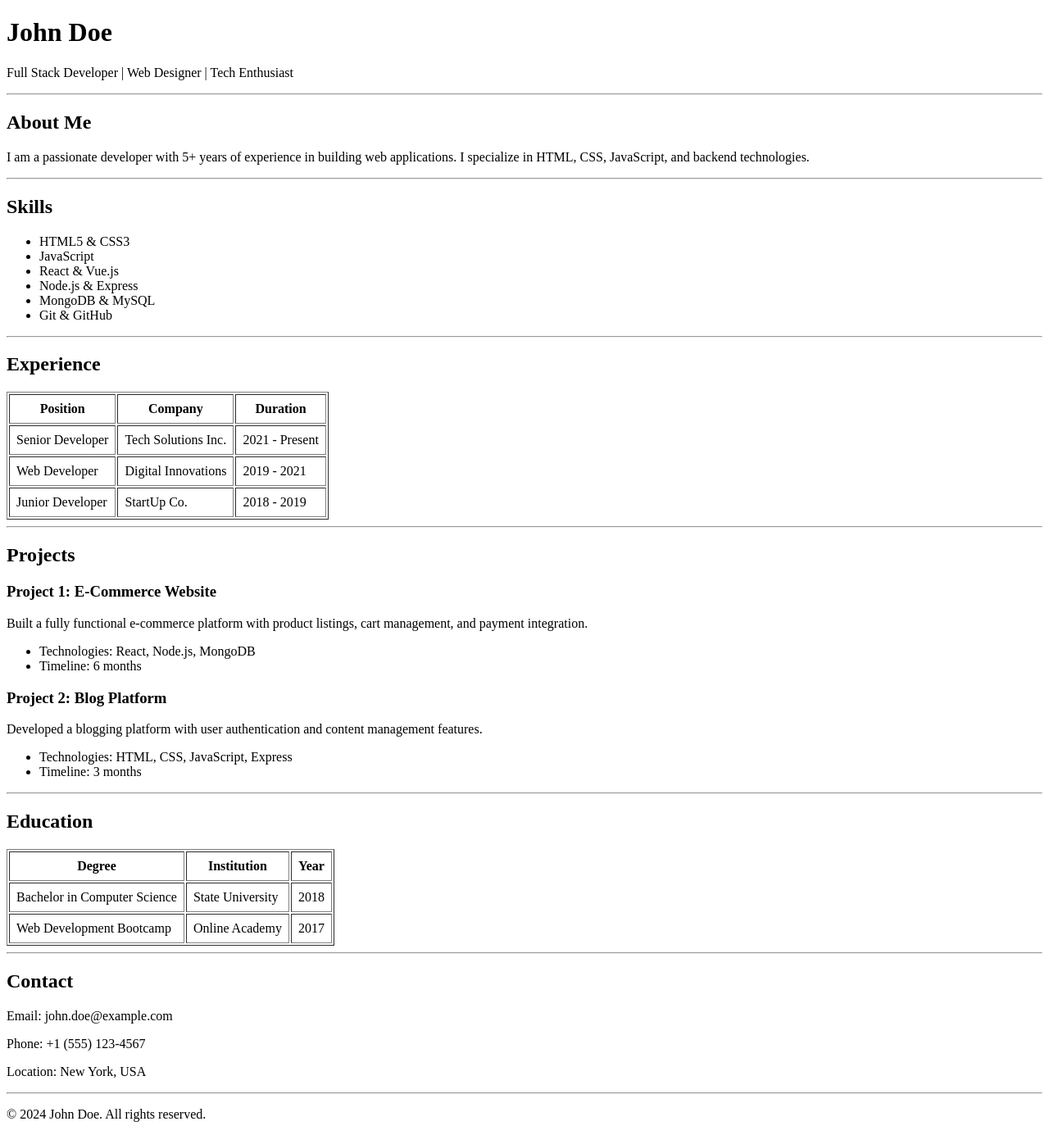
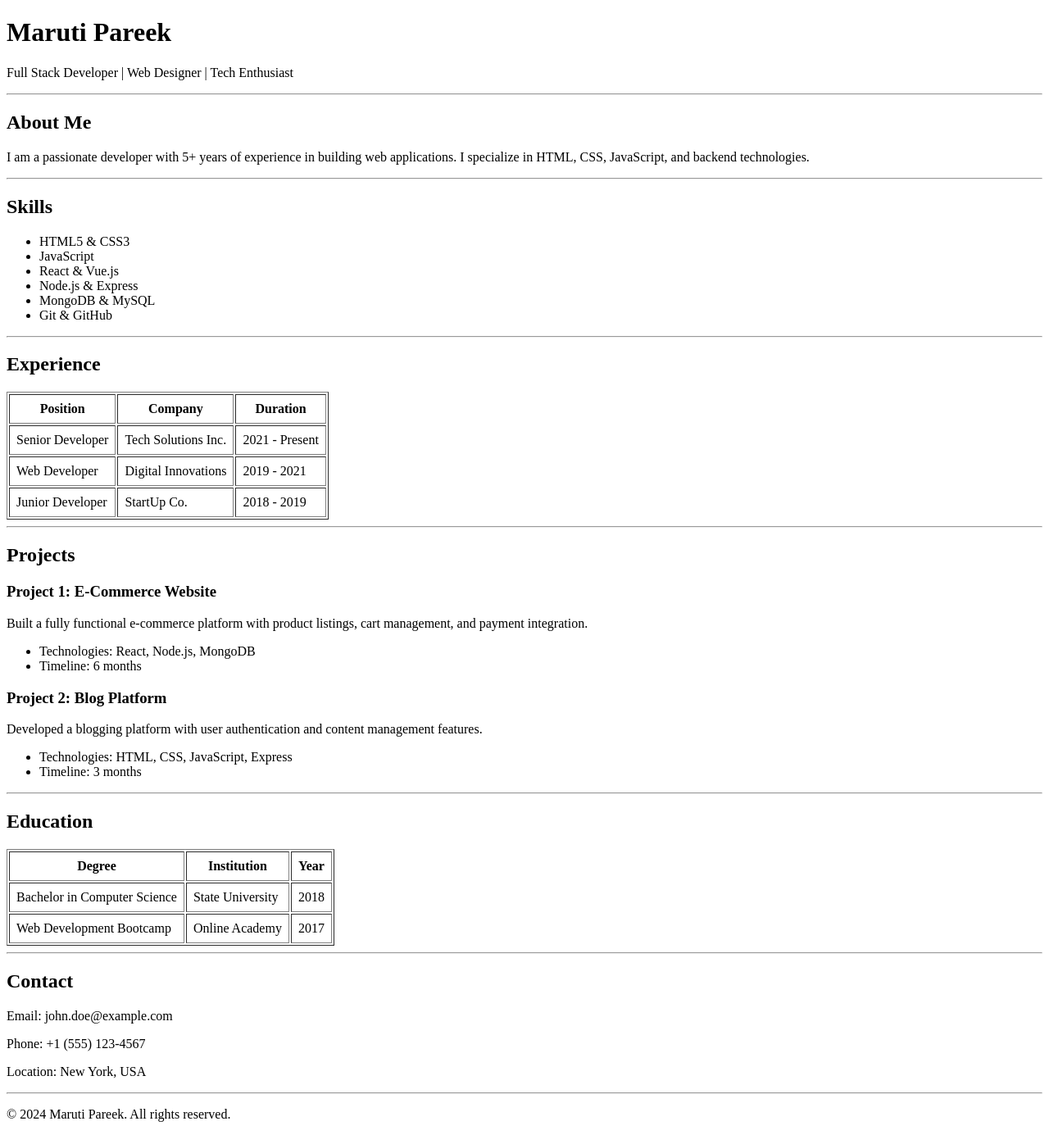
Before and after one commit to marutipareek/html-assignment, a plain HTML site: page index.html in a window 1280 px wide. Shown: the whole page at 82% size. Drawn offline with Linux system fonts and the light colour scheme.

Commit message:
Updated index.html

```diff
--- a/index.html
+++ b/index.html
@@ -6,7 +6,7 @@
 </head>
 <body>
 
-    <h1>John Doe</h1>
+    <h1>Maruti Pareek</h1>
     <p>Full Stack Developer | Web Designer | Tech Enthusiast</p>
 
     <hr>
@@ -109,7 +109,7 @@
 
     <hr>
 
-    <p>© 2024 John Doe. All rights reserved.</p>
+    <p>© 2024 Maruti Pareek. All rights reserved.</p>
 
 </body>
 </html>
```
